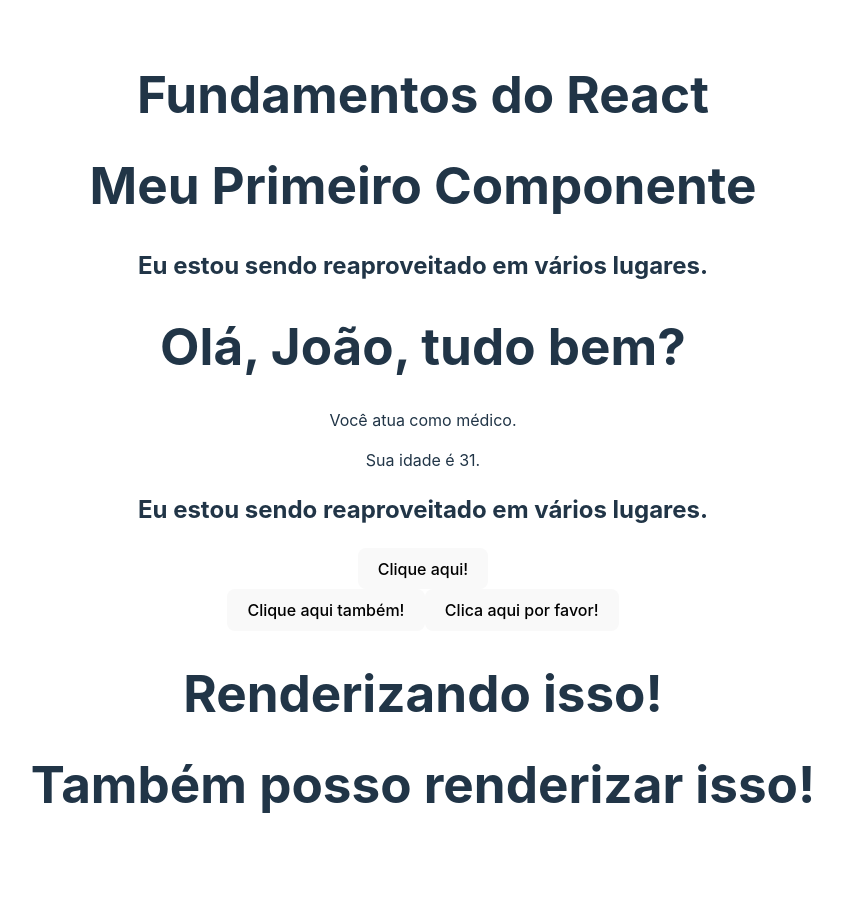
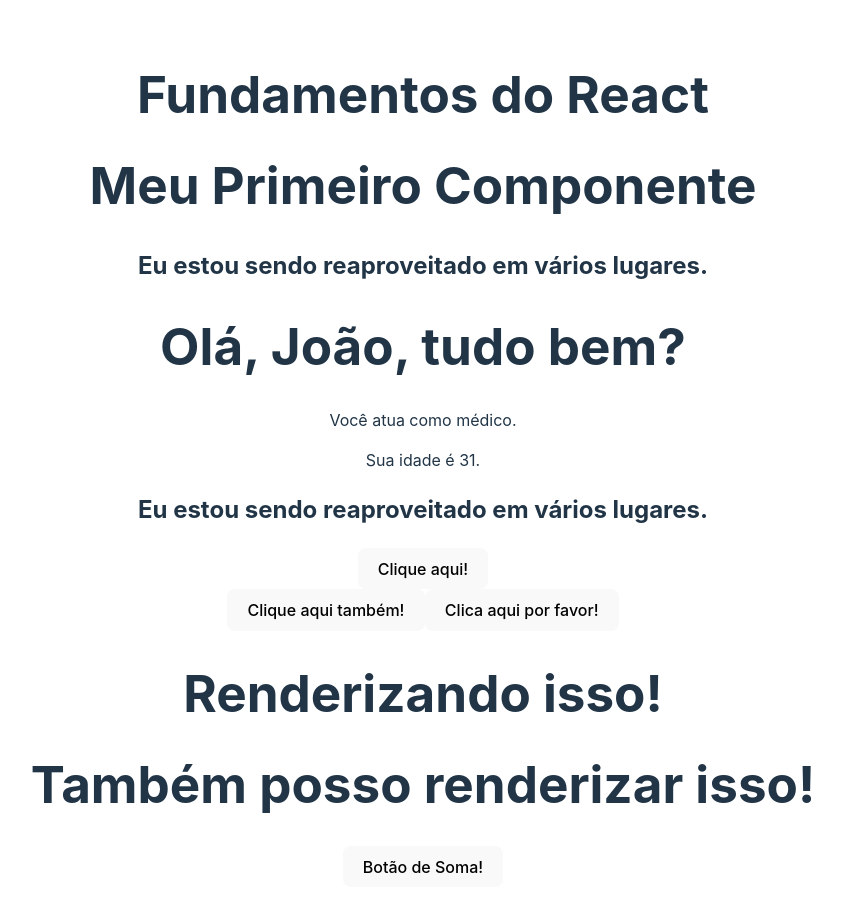
Before and after one commit to flaviare1s/curso-react, a React (Vite) app in the folder 2_FUNDAMENTOS/fundamentos/: page / in a window 1280 px wide. Shown: the top 912 px of the page, without its empty margins (217-1059 px from the left). Before the commit the page ends 878 px from the top, so only its background shows below. Built offline with nearby package versions, Linux system fonts and the light colour scheme.

Commit message:
Fiz o exercício

```diff
--- a/2_FUNDAMENTOS/fundamentos/src/App.jsx
+++ b/2_FUNDAMENTOS/fundamentos/src/App.jsx
@@ -5,6 +5,7 @@
 import './App.css'
 import { MyComponent } from './components/MyComponent'
 import { Events } from './components/Events'
+import { Challenge } from './components/Challenge';
 
 function App() {
   const [count, setCount] = useState(0)
@@ -16,6 +17,7 @@
       <TemplateExpressions />
       <MyComponent />
       <Events />
+      <Challenge />
     </div>
   )
 }
--- /dev/null
+++ b/2_FUNDAMENTOS/fundamentos/src/components/Challenge.jsx
@@ -0,0 +1,15 @@
+export const Challenge = () => {
+
+    const n1 = 2
+    const n2 = 3
+    console.log(`Ao clicar no botão de soma aparecerá o resultado da adição entre ${n1} e ${n2}.`)
+
+    const handleSoma = () => {console.log(n1 + n2)}
+
+    return (
+        <div>
+            <button onClick={handleSoma}>Botão de Soma!</button>
+        </div>
+    )
+    handleSoma()
+}
```
